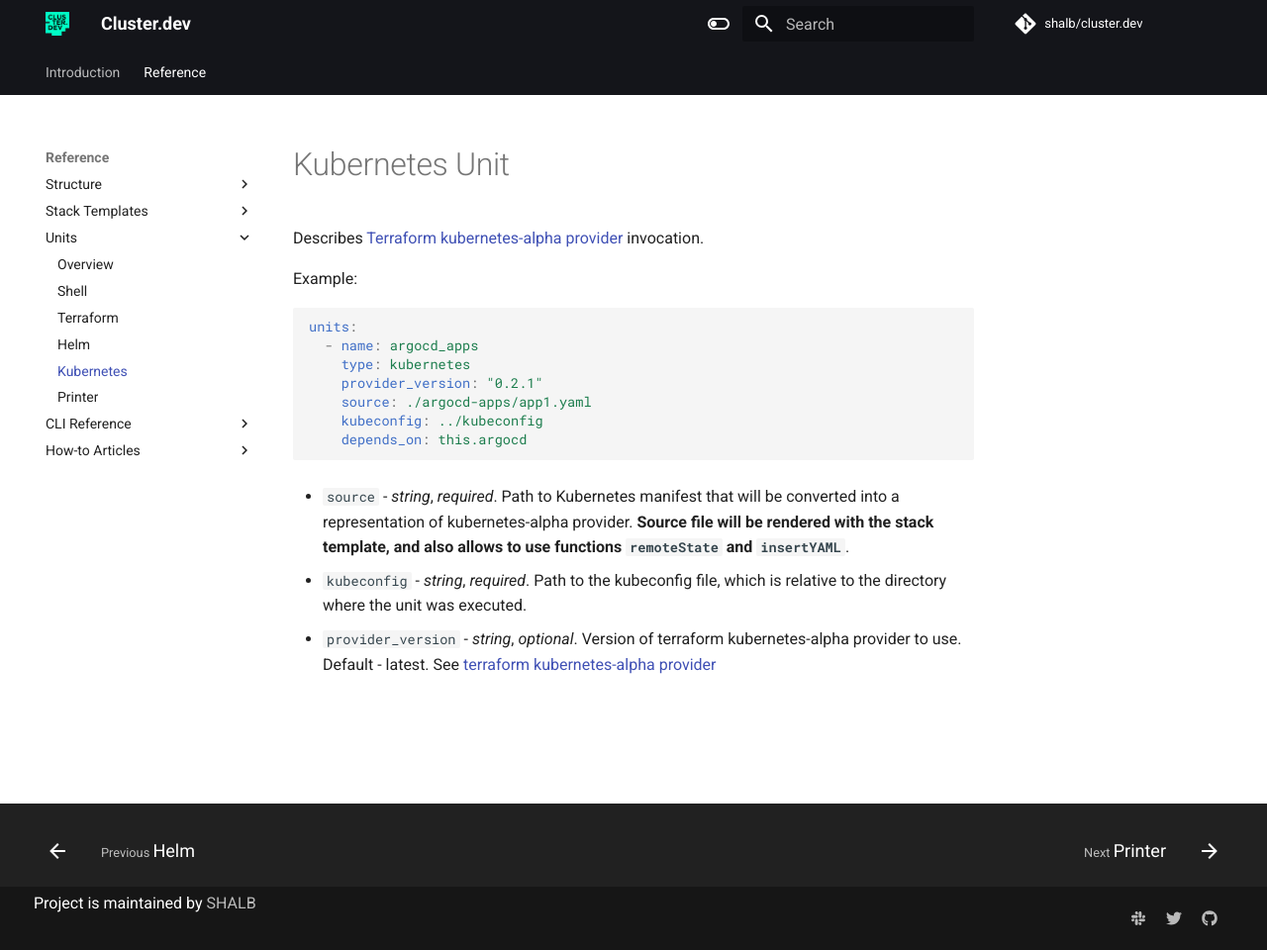
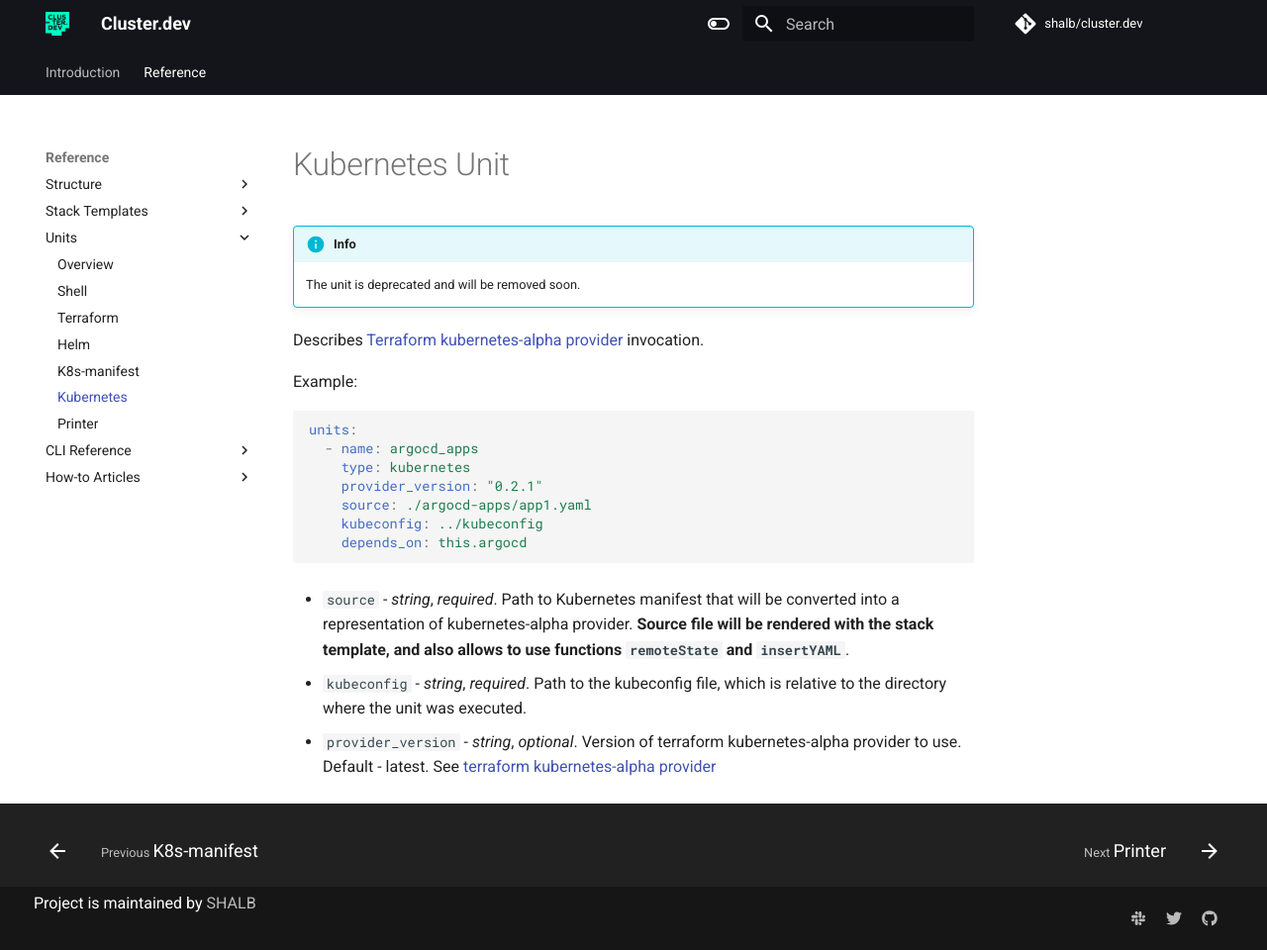
Before and after one commit to shalb/cluster.dev, an MkDocs documentation site: the page built from docs/units-kubernetes.md, in a window 1280 px wide and 960 px high. Shown: the whole window at 99% size. Built offline with MkDocs 1.6.1 and Material for MkDocs 9.7.7, drawn with Linux system fonts in a browser that asks for light colours; comment, search, counter and statistics services are not loaded.

Commit message:
publish k8s-manifest unit on website

```diff
--- a/docs/units-kubernetes.md
+++ b/docs/units-kubernetes.md
@@ -1,4 +1,7 @@
 # Kubernetes Unit
+
+!!! Info
+    The unit is deprecated and will be removed soon.
 
 Describes [Terraform kubernetes-alpha provider](https://github.com/hashicorp/terraform-provider-kubernetes-alpha) invocation.
 
--- a/mkdocs.yml
+++ b/mkdocs.yml
@@ -40,6 +40,7 @@
       - Shell: units-shell.md
       - Terraform: units-terraform.md
       - Helm: units-helm.md
+      - K8s-manifest: units-k8s-manifest.md
       - Kubernetes: units-kubernetes.md
       - Printer: units-printer.md
     - CLI Reference:
```
Also changed, not shown: docs/units-k8s-manifest.md (+1 -1 lines).
